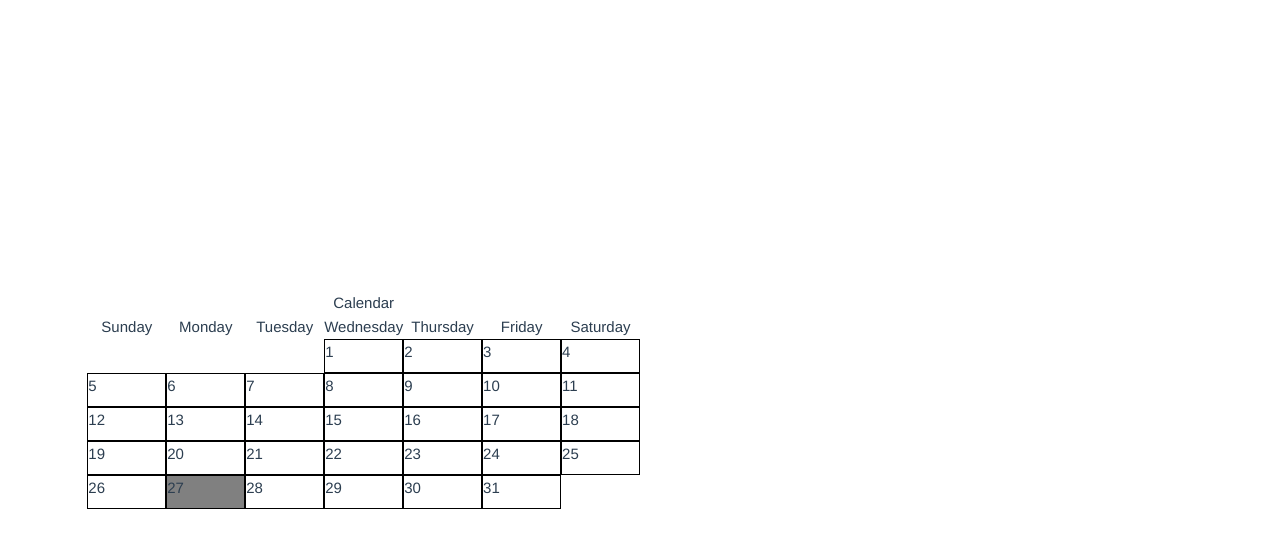
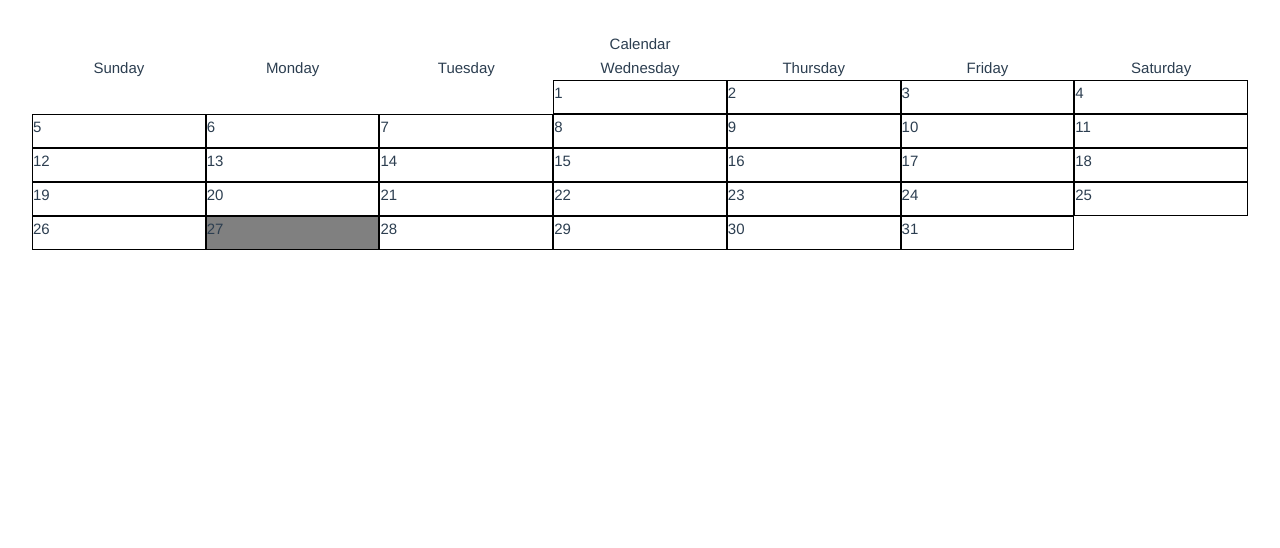
Before and after one commit to gabrielgomeso/vue-frontend-challenge, a Vue app: page / in a window 1280 px wide. Shown: the top 548 px of the page. Built offline with nearby package versions, Linux system fonts and the light colour scheme.

Commit message:
chore: clear some of unused main css styles

```diff
--- a/src/assets/main.css
+++ b/src/assets/main.css
@@ -7,29 +7,3 @@
 
   font-weight: normal;
 }
-
-a,
-.green {
-  text-decoration: none;
-  color: hsla(160, 100%, 37%, 1);
-  transition: 0.4s;
-}
-
-@media (hover: hover) {
-  a:hover {
-    background-color: hsla(160, 100%, 37%, 0.2);
-  }
-}
-
-@media (min-width: 1024px) {
-  body {
-    display: flex;
-    place-items: center;
-  }
-
-  #app {
-    display: grid;
-    grid-template-columns: 1fr 1fr;
-    padding: 0 2rem;
-  }
-}
```
